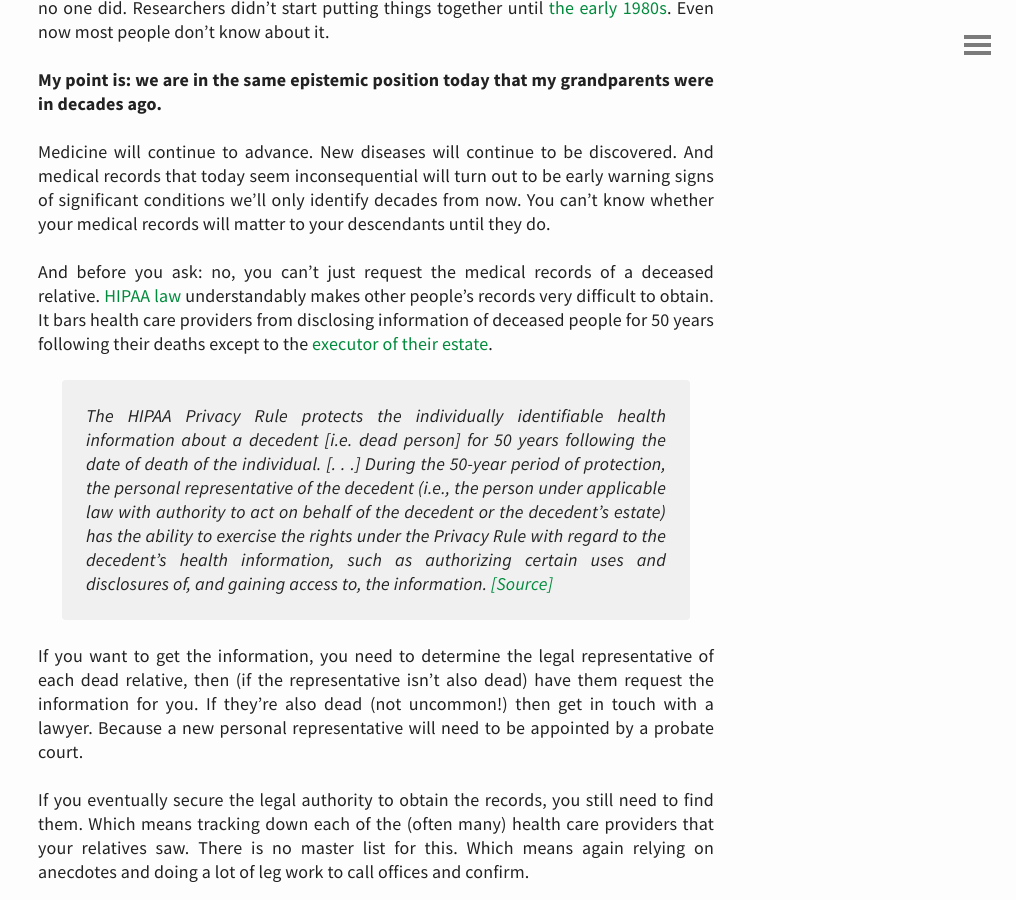
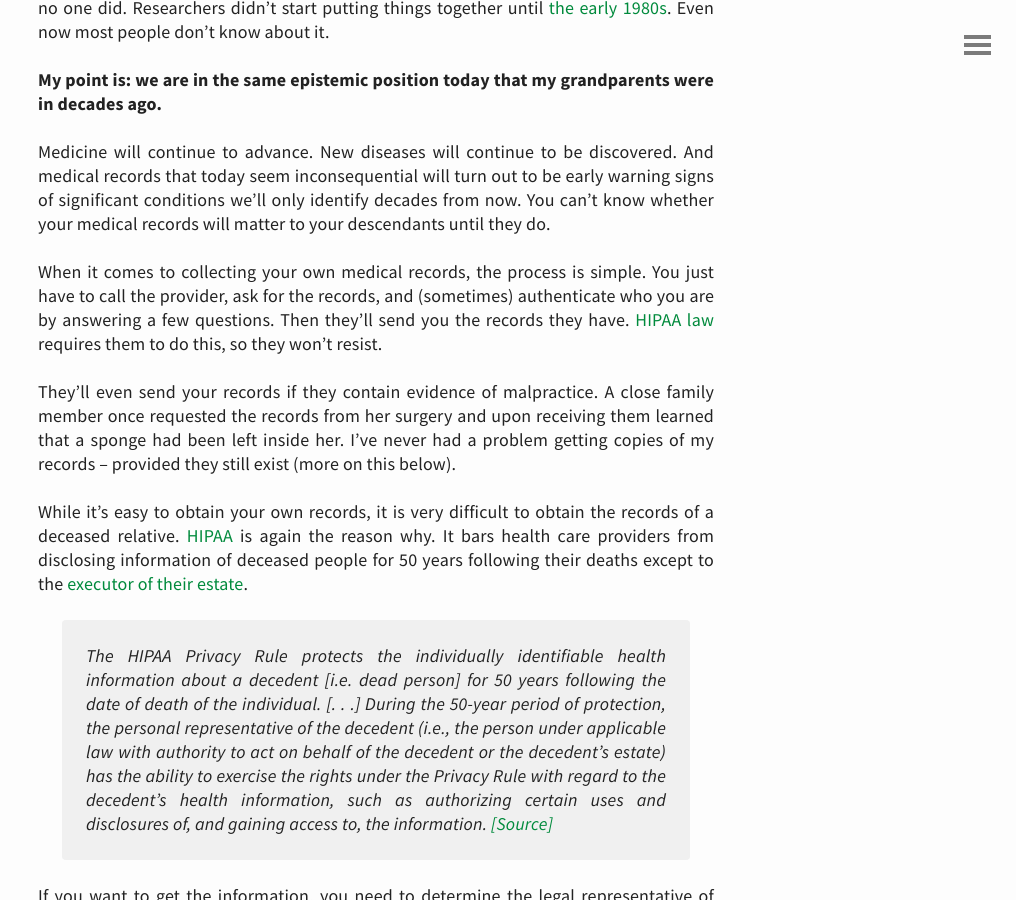
Before and after one commit to davidlaprade/davidlaprade.github.io, a Jekyll site: the page built from _posts/2024-05-08-medical-records.md, in a window 1280 px wide and 900 px high, scrolled down 1590 px. Shown: the whole window, without its empty margins (264-1280 px from the left). Built offline with Jekyll 4.4.1, drawn with Linux system fonts in a browser that asks for light colours; some of the changed text lies outside the part shown.

Commit message:
Add a couple paragraphs explaining how to get medical records

```diff
--- a/_posts/2024-05-08-medical-records.md
+++ b/_posts/2024-05-08-medical-records.md
@@ -69,11 +69,23 @@ warning signs of significant conditions we’ll only identify decades
 from now. You can’t know whether your medical records will matter to your
 descendants until they do.
 
-And before you ask: no, you can’t just request the medical records of a deceased
-relative.
+When it comes to collecting your own medical records, the process is simple.
+You just have to call the provider, ask for the records, and (sometimes)
+authenticate who you are by answering a few questions. Then they'll send you the records they have.
 [HIPAA law](https://en.wikipedia.org/wiki/Health_Insurance_Portability_and_Accountability_Act)
-understandably makes other people’s records very difficult
-to obtain. It bars health care providers from disclosing information of deceased
+requires them to do this, so they won't resist.
+
+They'll even send your records if they contain evidence of malpractice.
+A close family member once requested the
+records from her surgery and upon receiving them learned that a sponge had been
+left inside her.
+I've never had a problem getting copies of my records -- provided they still exist (more on this below).
+
+While it's easy to obtain your own records, it is very difficult to obtain the
+records of a deceased relative.
+[HIPAA](https://en.wikipedia.org/wiki/Health_Insurance_Portability_and_Accountability_Act)
+is again the reason why.
+It bars health care providers from disclosing information of deceased
 people for 50 years following their deaths except to the
 [executor of their estate](https://www.investopedia.com/terms/e/executor.asp).
 
```
Also changed, not shown: other parts of _posts/2024-05-08-medical-records.md (+2 -2 lines).
